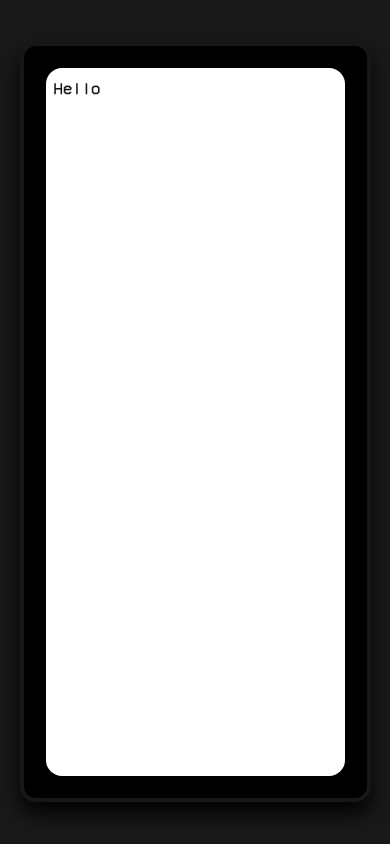
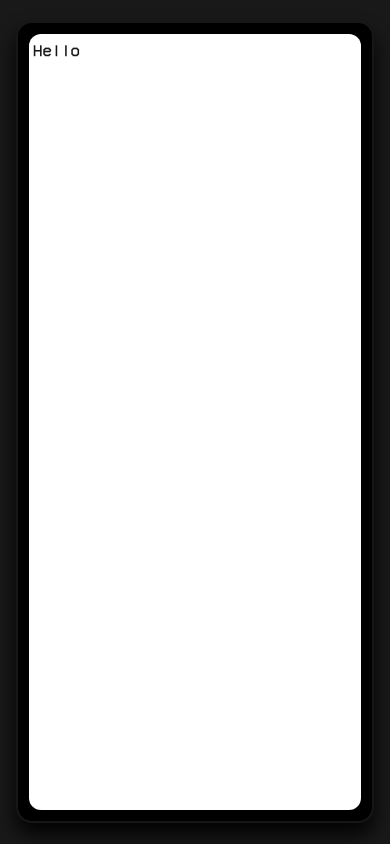
Before and after one commit to Aayush-Tripathi2102/acwebsite, a Next.js app: page / in a window 390 px wide. Built offline with nearby package versions, Linux system fonts and the light colour scheme.

Commit message:
changes in tablayout

```diff
--- a/components/TabletWrapper.jsx
+++ b/components/TabletWrapper.jsx
@@ -5,18 +5,21 @@ const TabletWrapper = ({ children }) => {
     <div className="min-h-screen min-w-screen flex items-center justify-center bg-[#191919]">
       <div
         className="
-          h-[90vh] w-[90vw] bg-black border-4 rounded-2xl border-tablet-border
-          flex items-center justify-center p-4
+          m-4 sm:m-0
+          h-[95vh] w-[95vw] sm:h-[90vh] sm:w-[90vw]
+          bg-black border-2 sm:border-4 rounded-2xl border-tablet-border
+          flex items-center justify-center p-2 sm:p-4
           shadow-[0_12px_20px_rgba(0,0,0,0.9)]
         "
       >
         <div
           className="
-            h-full w-full bg-black rounded-xl border-[6px] border-black
+            h-full w-full bg-black rounded-xl
+            border-[3px] sm:border-[6px] border-black
             shadow-[inset_0_6px_12px_rgba(0,0,0,0.9)]
           "
         >
-          <div className="bg-white h-full w-full border-0 rounded-2xl p-2">
+          <div className="bg-white h-full w-full border-0 rounded-xl p-1 sm:p-2">
             {children}
           </div>
         </div>
```
